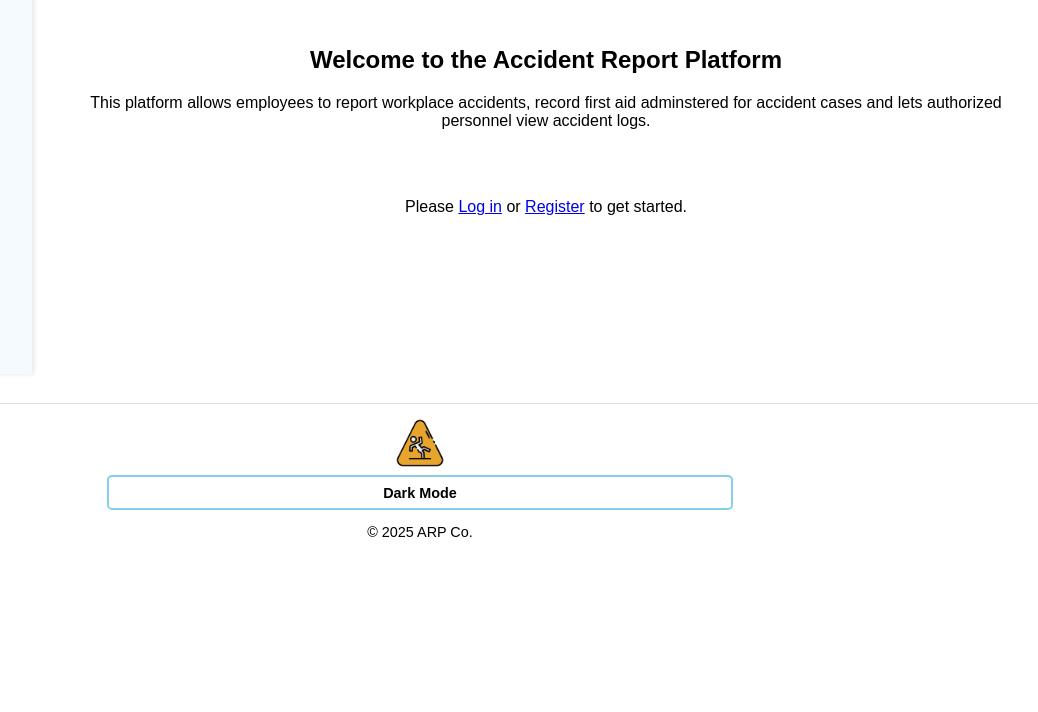
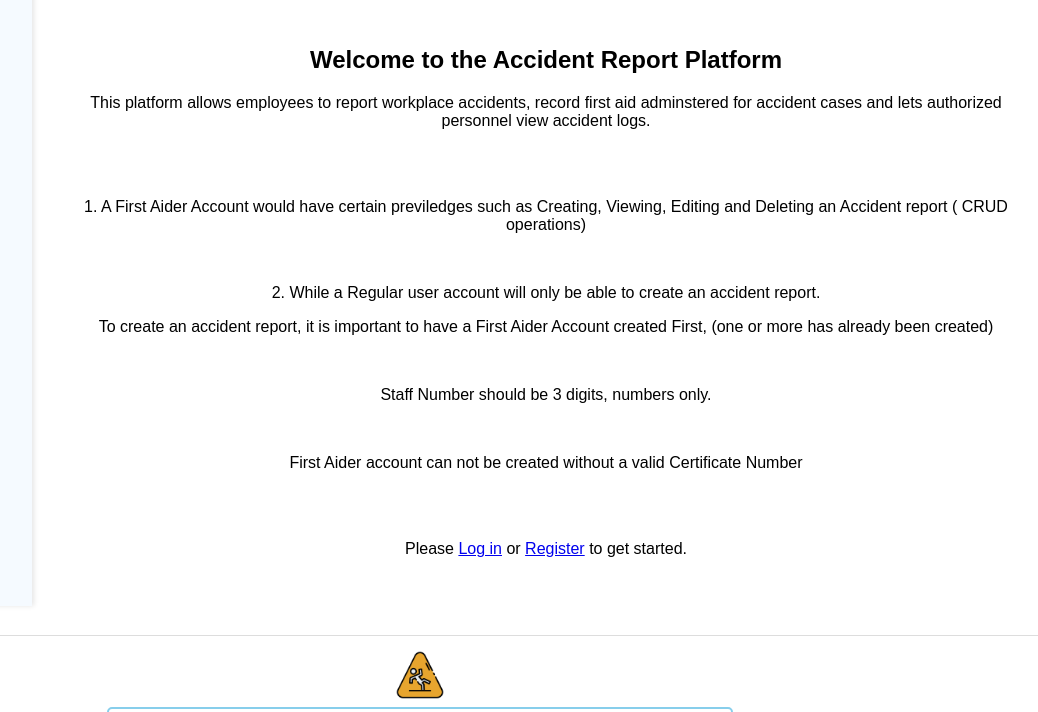
Before and after one commit to Lumi1203/database-project, a Flask app: page / in a window 1280 px wide. Shown: the part 556-1268 px from the top of the page, without its empty margins (220-1258 px from the left). Before the commit the page ends 1093 px from the top, so only its background shows below. Run offline with Flask 3, Linux system fonts and the light colour scheme.

Commit message:
Register instructions added to index.html

```diff
--- a/templates/index.html
+++ b/templates/index.html
@@ -16,5 +16,14 @@
 <h2>Welcome to the Accident Report Platform</h2>
 <p>This platform allows employees to report workplace accidents, record first aid adminstered for accident cases and lets authorized personnel view accident logs.</p>
 <br><br>
+<p>1. A First Aider Account would have certain previledges such as Creating, Viewing, Editing and Deleting an Accident report ( CRUD operations)</p>
+<br>
+<p>2. While a Regular user account will only be able to create an accident report. </p>
+<p>To create an accident report, it is important to have a First Aider Account created First, (one or more has already been created)</p>
+<br>
+<p>Staff Number should be 3 digits, numbers only.</p>
+<br>
+<p>First Aider account can not be created without a valid Certificate Number</p>
+<br><br>
 <p>Please <a href="{{ url_for('login') }}">Log in</a> or <a href="{{ url_for('register') }}">Register</a> to get started.</p>
 {% endblock %}
```
